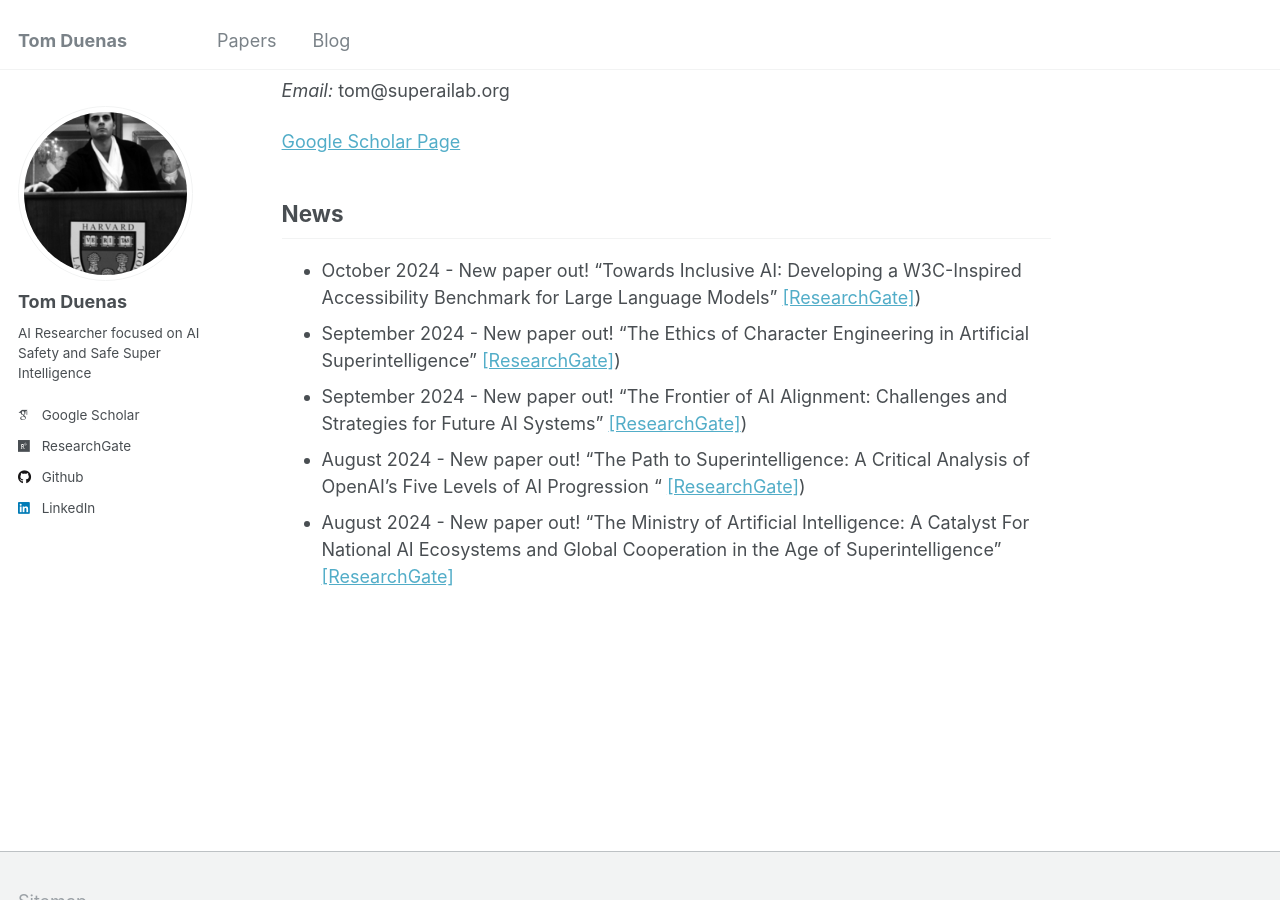
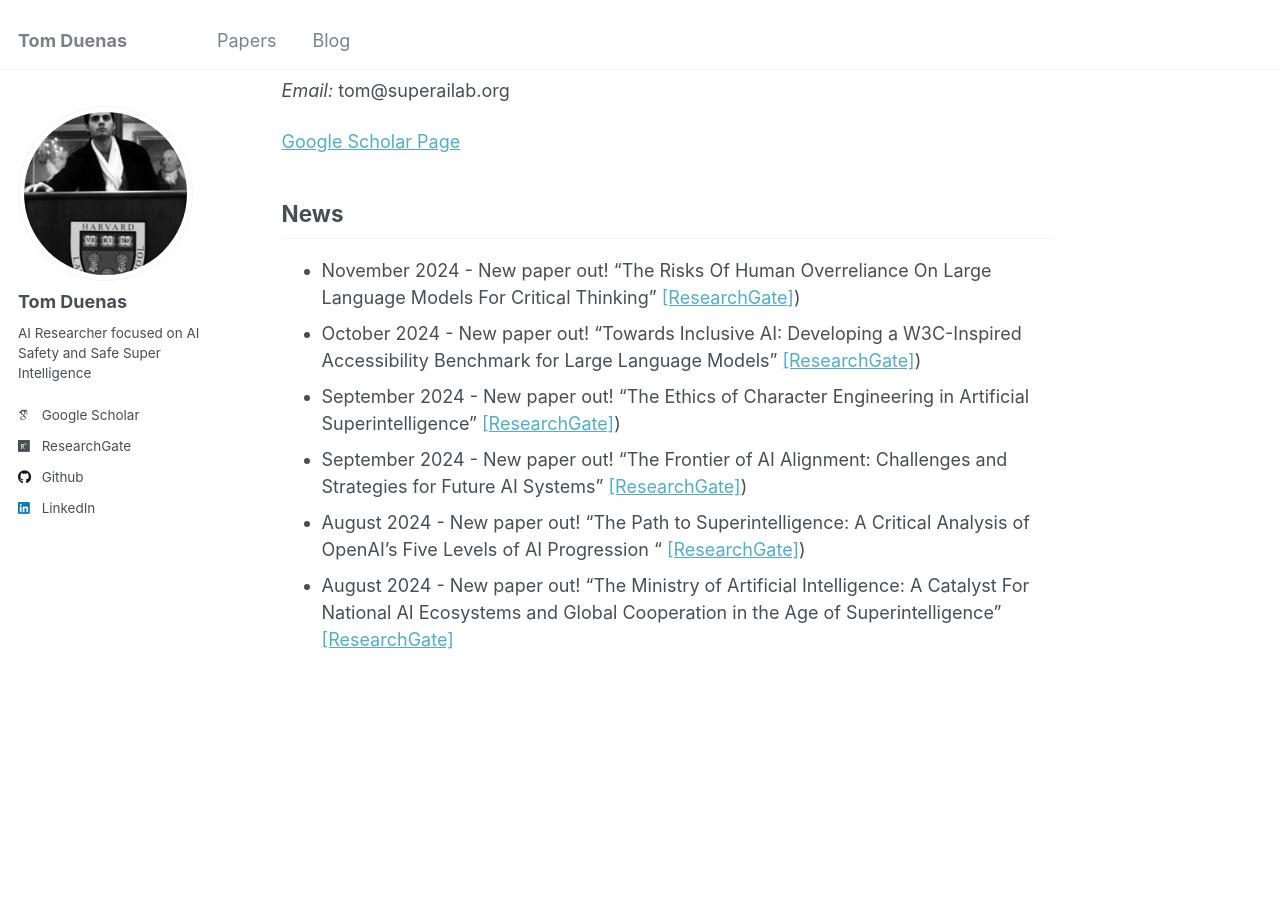
Before and after one commit to TomDuenas/tomduenas.github.io, a Jekyll site: the page built from _pages/about.md, in a window 1280 px wide and 900 px high, scrolled down 528 px. Built offline with Jekyll 4.4.1, drawn with Linux system fonts in a browser that asks for light colours; some web fonts are replaced.

Commit message:
Update about.md

```diff
--- a/_pages/about.md
+++ b/_pages/about.md
@@ -22,6 +22,7 @@ Broadly, I am interested in exploring how we can develop AI systems that are not
 [Google Scholar Page](https://scholar.google.com/citations?user=ZUEwQFkAAAAJ=en)
 
 ## News
+* November 2024 - New paper out! "The Risks Of Human Overreliance On Large Language Models For Critical Thinking" [[ResearchGate]](https://www.researchgate.net/publication/385743952_The_Risks_Of_Human_Overreliance_On_Large_Language_Models_For_Critical_Thinking))
 * October 2024 - New paper out! "Towards Inclusive AI: Developing a W3C-Inspired Accessibility Benchmark for Large Language Models" [[ResearchGate]](https://www.researchgate.net/publication/384662444_Towards_Inclusive_AI_Developing_a_W3C-Inspired_Accessibility_Benchmark_for_Large_Language_Models))
 * September 2024 - New paper out! "The Ethics of Character Engineering in Artificial Superintelligence" [[ResearchGate]](https://www.researchgate.net/publication/384066454_The_Ethics_of_Character_Engineering_in_Artificial_Superintelligence))
 * September 2024 - New paper out! "The Frontier of AI Alignment: Challenges and Strategies for Future AI Systems" [[ResearchGate]](https://www.researchgate.net/publication/383697750_The_Frontier_of_AI_Alignment_Challenges_and_Strategies_for_Future_AI_Systems))
```
